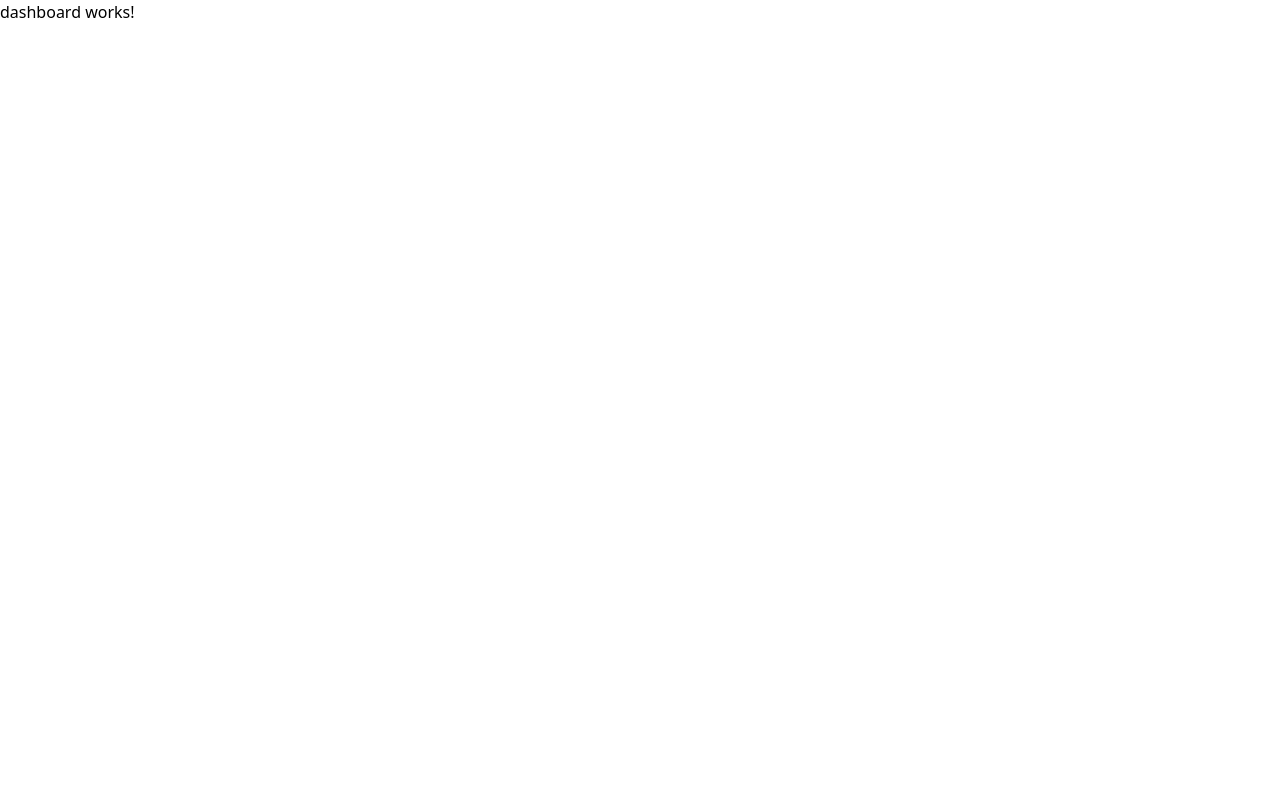
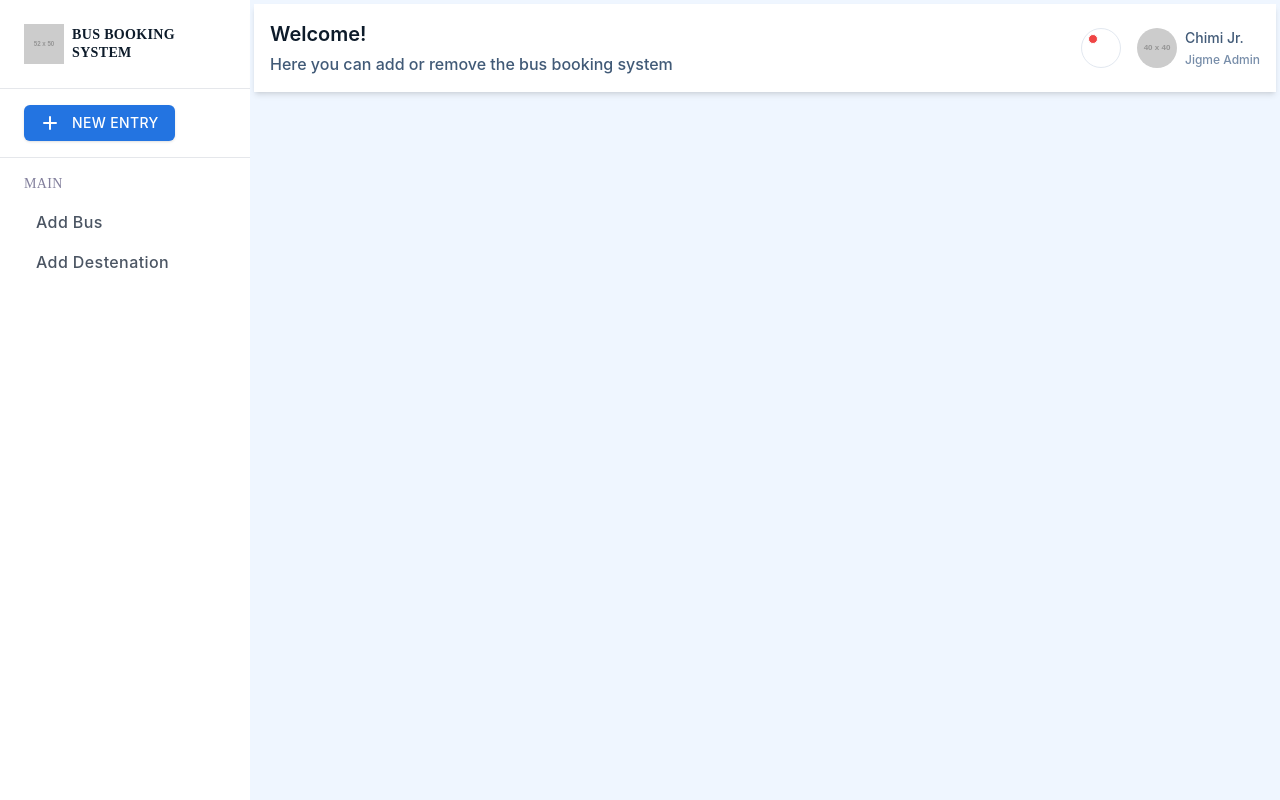
Before and after one commit to Chimi19/bus-booking-system-frontend, an Angular app: page /dashboard in a window 1280 px wide. Built offline with nearby package versions, Linux system fonts and the light colour scheme.

Commit message:
BBSF-04: Implemented Dashboard (#3)

```diff
--- a/package.json
+++ b/package.json
@@ -11,7 +11,7 @@
   },
   "private": true,
   "dependencies": {
-    "@angular/animations": "^19.0.0",
+    "@angular/animations": "^19.0.3",
     "@angular/common": "^19.0.0",
     "@angular/compiler": "^19.0.0",
     "@angular/core": "^19.0.0",
--- a/src/app/dashboard/dashboard.component.html
+++ b/src/app/dashboard/dashboard.component.html
@@ -1 +1,61 @@
-<p>dashboard works!</p>
+<div class="flex justify-center items-start h-screen bg-blue-50">
+    <div class="flex grow shrink basis-0 self-stretch">
+      <!-- Sidebar -->
+      <div class="w-[250px] bg-white">
+        <div class="p-6">
+          <div class="flex items-center gap-2">
+            <img src="https://via.placeholder.com/52x50" alt="Course Manager Logo" class="w-10 h-10" />
+            <div class="text-[#0d1b2a] text-sm font-bold font-['Inika'] uppercase leading-[18px] tracking-wide">Bus Booking System </div>
+          </div>
+        </div>
+        <div class="border-t border-gray-200 px-6 py-4">
+          <button class="bg-[#2374e1] rounded-md shadow flex items-center gap-3 px-4 py-2 text-white text-sm font-medium font-['Inter'] uppercase tracking-wide">
+            <div class="w-5 h-5 flex justify-center items-center">
+              <svg class="w-5 h-5" viewBox="0 0 20 20" fill="currentColor">
+                <path fill-rule="evenodd" d="M10 3a1 1 0 011 1v5h5a1 1 0 110 2h-5v5a1 1 0 11-2 0v-5H4a1 1 0 110-2h5V4a1 1 0 011-1z" clip-rule="evenodd" />
+              </svg>
+            </div>
+            <span>New Entry</span>
+          </button>
+        </div>
+        <nav class="border-t border-gray-200 px-6 py-4">
+          <div class="opacity-50 text-[#07003b] text-sm font-normal font-['Poppins'] tracking-wide mb-2">MAIN</div>
+          <a href="#" class="flex items-center gap-3 px-3 py-2 rounded-md hover:bg-gray-100">
+            <div class="text-gray-600 text-base font-medium font-['Inter'] tracking-wide">Add Bus </div>
+          </a>
+          <a href="#" class="flex items-center gap-3 px-3 py-2 rounded-md hover:bg-gray-100">
+            <div class="text-gray-600 text-base font-medium font-['Inter'] tracking-wide">Add Destenation </div>
+          </a>
+        </nav>
+      </div>
+
+      <!-- Main Content -->
+      <div class="grow shrink basis-0 flex flex-col gap-3 p-1">
+        <div class="bg-white  shadow-md p-4 flex justify-between items-center">
+          <div class="flex flex-col gap-1">
+            <div class="text-[#0d1b2a] text-xl font-semibold font-['Inter']">Welcome!</div>
+            <div class="text-[#415a77] text-base font-medium font-['Inter'] leading-normal">Here you can add or remove the bus booking system</div>
+          </div>
+          <div class="flex items-center gap-4">
+            <div class="relative w-10 h-10">
+              <div class="w-10 h-10 absolute left-0 top-0 rounded-full border border-slate-200"></div>
+              <div class="w-5 h-[19.2px] absolute left-[7px] top-[5.5px] flex flex-col justify-start items-start">
+                <div class="w-[10.49px] h-[10.97px] bg-red-500 rounded-[14px] border border-white"></div>
+              </div>
+            </div>
+            <div class="flex items-start gap-2">
+              <img src="https://via.placeholder.com/40x40" alt="User Avatar" class="w-10 h-10 rounded-full" />
+              <div class="flex flex-col justify-center items-start gap-1">
+                <div class="flex items-center gap-[9px]">
+                  <div class="text-[#415a77] text-sm font-medium font-['Inter']">Chimi Jr.</div>
+                </div>
+                <div class="flex flex-col justify-start items-center gap-1">
+                  <div class="text-[#778da9] text-xs font-medium font-['Inter']">Jigme Admin</div>
+                </div>
+              </div>
+            </div>
+          </div>
+        </div>
+      </div>
+    </div>
+  </div>
```
Also changed, not shown: 1 other file (tests, documents, lock files or other folders).
